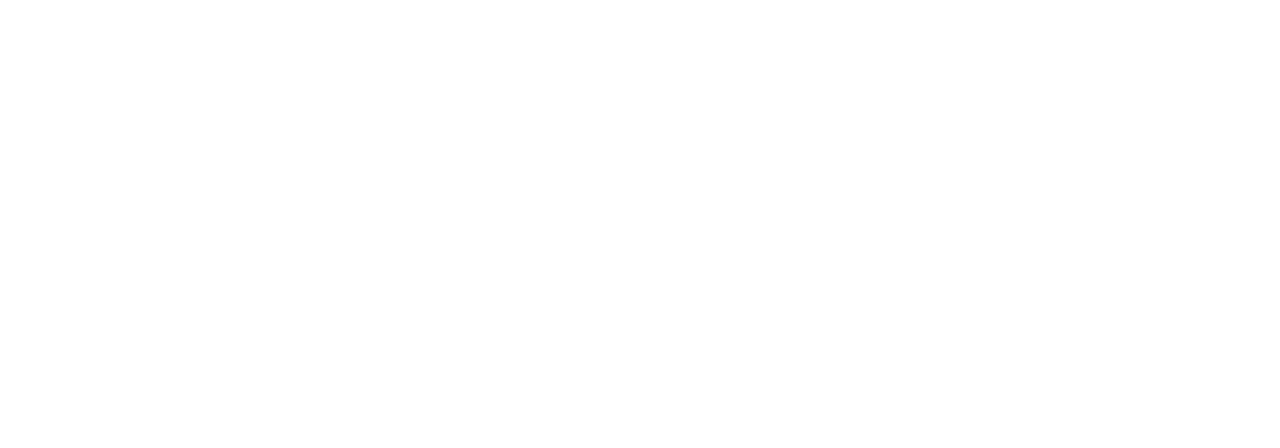
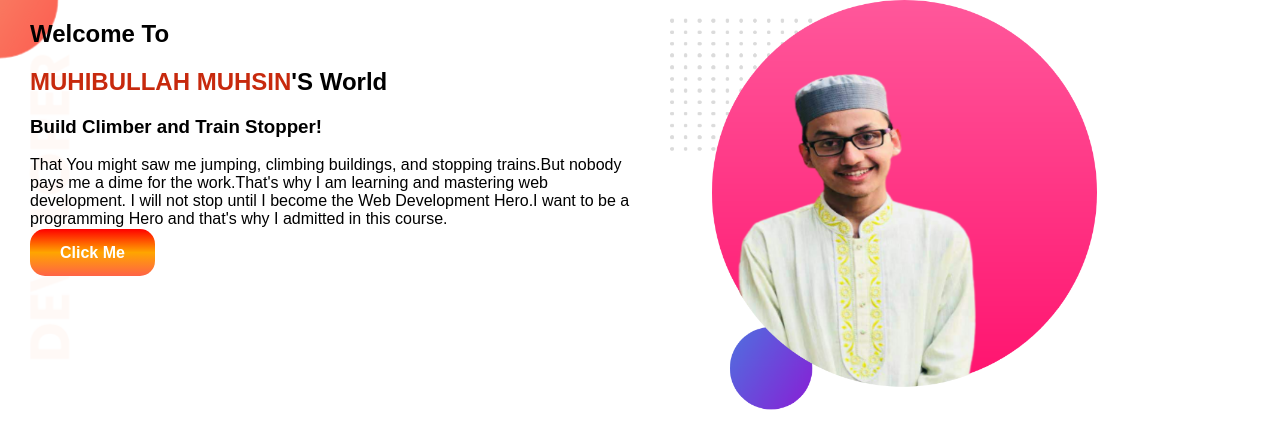
Before and after one commit to muhsin545/second-portfolio, a plain HTML site: page index.html in a window 1280 px wide. Drawn offline with Linux system fonts and the light colour scheme; a web font is replaced by a local one.

Commit message:
first edited

```diff
--- a/index.html
+++ b/index.html
@@ -6,10 +6,28 @@
     <meta http-equiv="X-UA-Compatible" content="IE=edge">
     <meta name="viewport" content="width=device-width, initial-scale=1.0">
     <title>NEW PORTFOLIO WEBSITE</title>
+    <link rel="stylesheet" href="style.css">
+    <link rel="preconnect" href="https://fonts.googleapis.com">
+    <link rel="preconnect" href="https://fonts.gstatic.com" crossorigin>
+    <link href="https://fonts.googleapis.com/css2?family=Otomanopee+One&display=swap" rel="stylesheet">
 </head>
 
 <body>
 
+    <section class="top-banner">
+        <div class="half-width">
+            <h1>Welcome To</h1>
+            <h1><span class="color-name">MUHIBULLAH MUHSIN</span>'S World</h1>
+            </h1>
+            <h3>Build Climber and Train Stopper!</h3>
+            <p>That You might saw me jumping, climbing buildings, and stopping trains.But nobody pays me a dime for the
+                work.That's why I am learning and mastering web development. I will not stop until I become the Web
+                Development Hero.I want to be a programming Hero and that's why I admitted in this course.</p>
+            <a class="link-button" target="_blank"
+                href="https://muhsin545.github.io/developer-portfolio/index.html">Click Me</a>
+        </div>
+        <div class="half-width"><img src="images/my-bg2.png" alt="muhsin's picture"></div>
+    </section>
 </body>
 
 </html>
--- a/style.css
+++ b/style.css
@@ -0,0 +1,32 @@
+body{
+    font-family: 'Otomanopee One', sans-serif;
+    margin: 0%;
+}
+span{
+    color: rgb(199, 41, 13);
+}
+section{
+    display: flex;
+}
+.top-banner{
+
+    background-image: url(images/top-banner.png);
+    background-repeat: no-repeat;
+}
+.half-width{
+    width: 50%;
+    padding-left: 30px;
+}
+.half-width img{
+    width: 70%;
+
+}
+.link-button{
+    text-decoration: none;
+    padding: 15px 30px;
+    margin-top: 45px;
+   background-image: linear-gradient(red,orange,tomato);
+   color: white;
+   font-weight: 800;
+    border-radius: 15px;
+}
```
Also changed, not shown: images/IMG-20190308-WA0007-1-removebg-preview.png (added), images/IMG_20200201_212540-removebg-preview.png (added), images/dream-bg.png (added), images/exp-bg.png (added), images/my-bg.png (added), images/my-bg2.png (added), images/top-banner.png (added).
